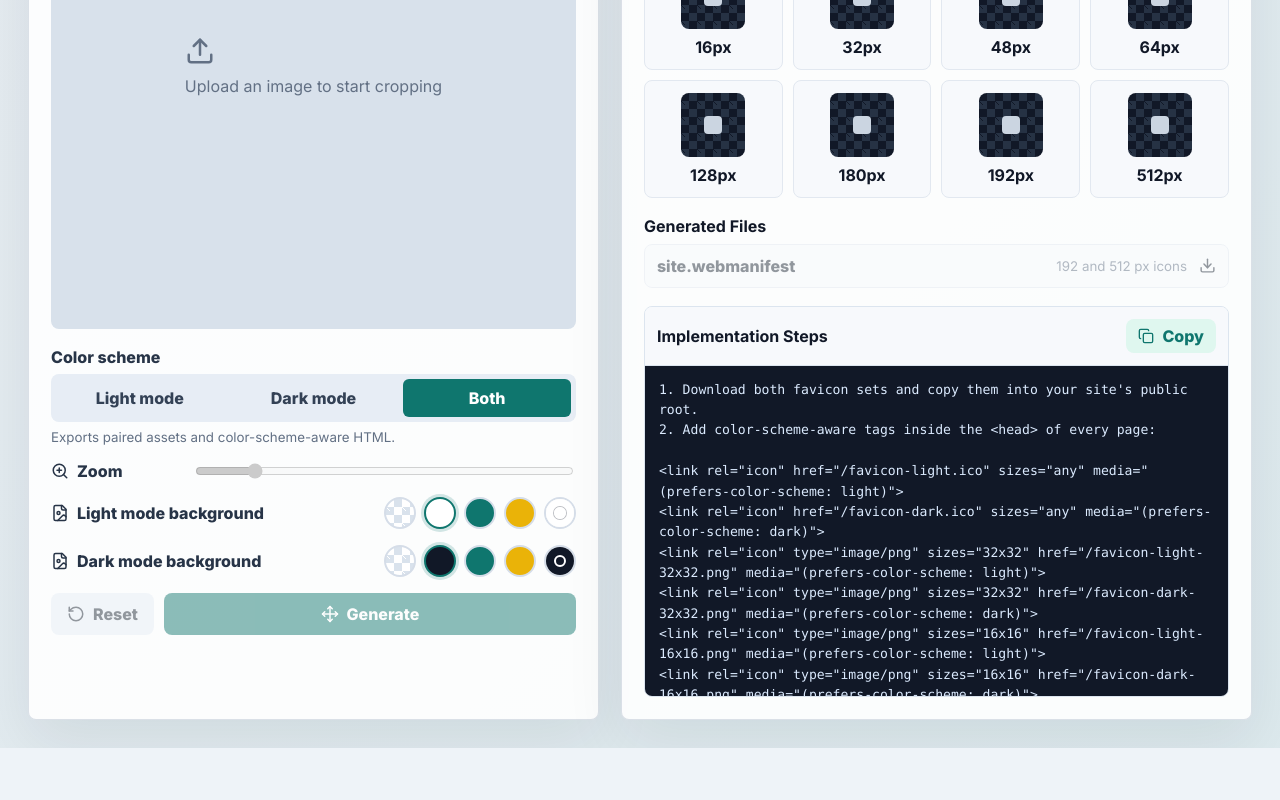
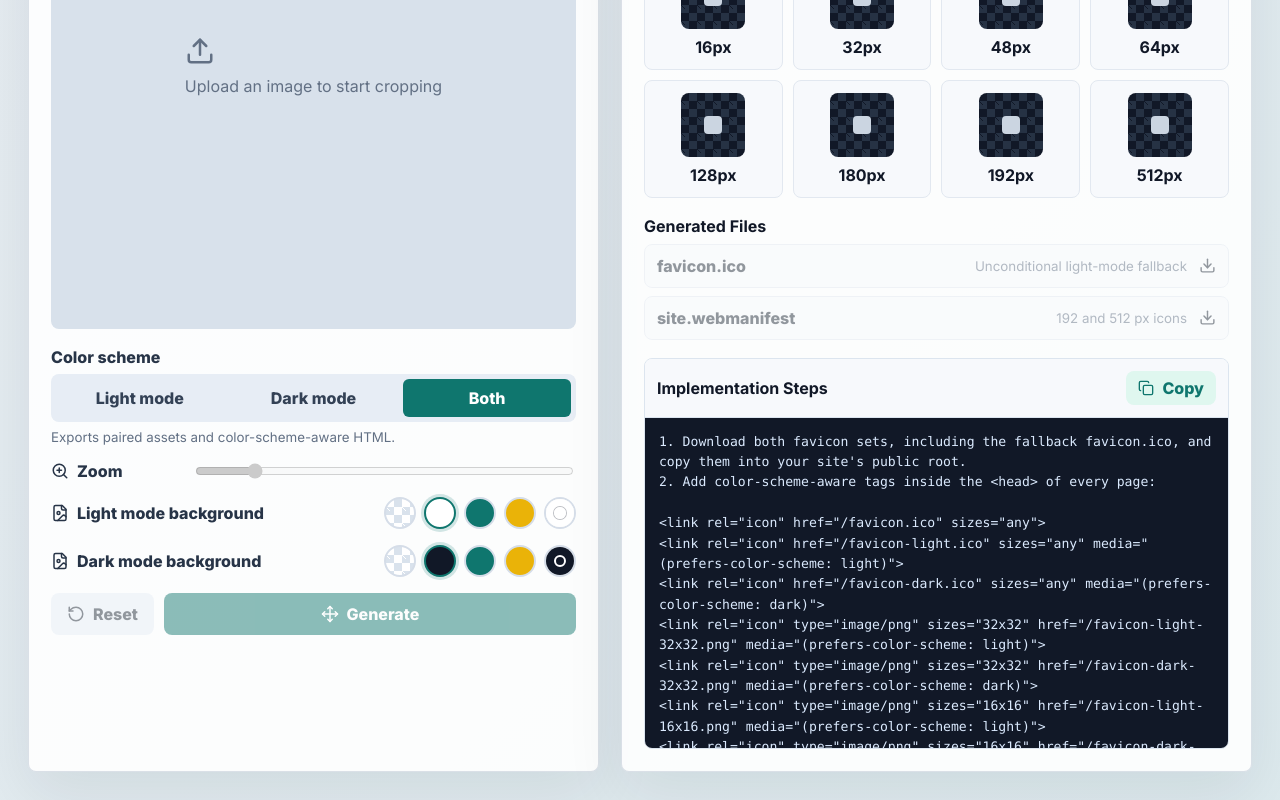
Before and after one commit to Cboybebop/Website_Asset_Generator, a React (Vite) app: page / in a window 1280 px wide. Shown: the part 570-1370 px from the top of the page. Before the commit the page ends 1318 px from the top, so only its background shows below. Built offline with nearby package versions, Linux system fonts and the light colour scheme.

Commit message:
Fix adaptive favicon fallback and stale exports

```diff
--- a/src/main.jsx
+++ b/src/main.jsx
@@ -90,6 +90,10 @@ function FaviconGenerator() {
   const [copied, setCopied] = useState(false);
   const canvasRef = useRef(null);
   const dragRef = useRef(null);
+  const generationRef = useRef(0);
+  const settingsRef = useRef(null);
+  const generationSettings = useMemo(() => ({ image, appearance, backgrounds, scale, offset }), [appearance, backgrounds, image, offset, scale]);
+  settingsRef.current = generationSettings;
 
   useEffect(() => {
     if (!source) {
@@ -203,6 +207,9 @@ function FaviconGenerator() {
 
   const generateFavicons = async () => {
     if (!image) return;
+    const generationId = generationRef.current + 1;
+    generationRef.current = generationId;
+    const requestedSettings = generationSettings;
     const themes = appearance === 'both' ? ['light', 'dark'] : [appearance];
     const variants = await Promise.all(themes.map(async (theme) => {
       const useSuffix = appearance === 'both';
@@ -218,12 +225,15 @@ function FaviconGenerator() {
       return { theme, pngs, ico: new Blob([encodeIco(icoEntries)], { type: 'image/x-icon' }), icoName: useSuffix ? `favicon-${theme}.ico` : 'favicon.ico' };
     }));
     const manifest = new Blob([getManifestJson(appearance)], { type: 'application/manifest+json' });
-    setGenerated({ appearance, variants, manifest });
+    if (generationRef.current !== generationId || settingsRef.current !== requestedSettings) return;
+    const fallbackIco = appearance === 'both' ? variants.find((variant) => variant.theme === 'light').ico : null;
+    setGenerated({ appearance, variants, manifest, fallbackIco });
   };
 
   const downloadAll = () => {
     if (!generated) return;
     generated.variants.forEach((variant) => downloadBlob(variant.ico, variant.icoName));
+    if (generated.fallbackIco) downloadBlob(generated.fallbackIco, 'favicon.ico');
     downloadBlob(generated.manifest, 'site.webmanifest');
     generated.variants.flatMap((variant) => variant.pngs).forEach((file, index) => {
       window.setTimeout(() => downloadBlob(file.blob, file.name), (index + 1) * 90);
@@ -348,6 +358,11 @@ function FaviconGenerator() {
               <span>{variant.icoName}</span><small>{APPEARANCE_OPTIONS[variant.theme].label} · 16, 32, and 48 px</small><Download size={17} />
             </button>
           ))}
+          {appearance === 'both' && (
+            <button className="file-row" disabled={!generated?.fallbackIco} onClick={() => generated?.fallbackIco && downloadBlob(generated.fallbackIco, 'favicon.ico')} type="button">
+              <span>favicon.ico</span><small>Unconditional light-mode fallback</small><Download size={17} />
+            </button>
+          )}
           <button className="file-row" disabled={!generated} onClick={() => generated && downloadBlob(generated.manifest, 'site.webmanifest')} type="button">
             <span>site.webmanifest</span>
             <small>192 and 512 px icons</small>
@@ -1225,9 +1240,10 @@ function resolveAssetUrl(value, pageUrl) {
 
 function getFaviconImplementationSteps(appearance) {
   if (appearance === 'both') {
-    return `1. Download both favicon sets and copy them into your site's public root.
+    return `1. Download both favicon sets, including the fallback favicon.ico, and copy them into your site's public root.
 2. Add color-scheme-aware tags inside the <head> of every page:
 
+<link rel="icon" href="/favicon.ico" sizes="any">
 <link rel="icon" href="/favicon-light.ico" sizes="any" media="(prefers-color-scheme: light)">
 <link rel="icon" href="/favicon-dark.ico" sizes="any" media="(prefers-color-scheme: dark)">
 <link rel="icon" type="image/png" sizes="32x32" href="/favicon-light-32x32.png" media="(prefers-color-scheme: light)">
@@ -1237,7 +1253,7 @@ function getFaviconImplementationSteps(appearance) {
 <link rel="apple-touch-icon" sizes="180x180" href="/apple-touch-icon-light.png">
 <link rel="manifest" href="/site.webmanifest">
 
-3. The light icon is the fallback for surfaces that do not honor media queries.
+3. The unconditional favicon.ico contains the light icon for surfaces that do not honor media queries.
 4. Clear browser cache, then switch your operating-system appearance to test both icons.`;
   }
 
```
